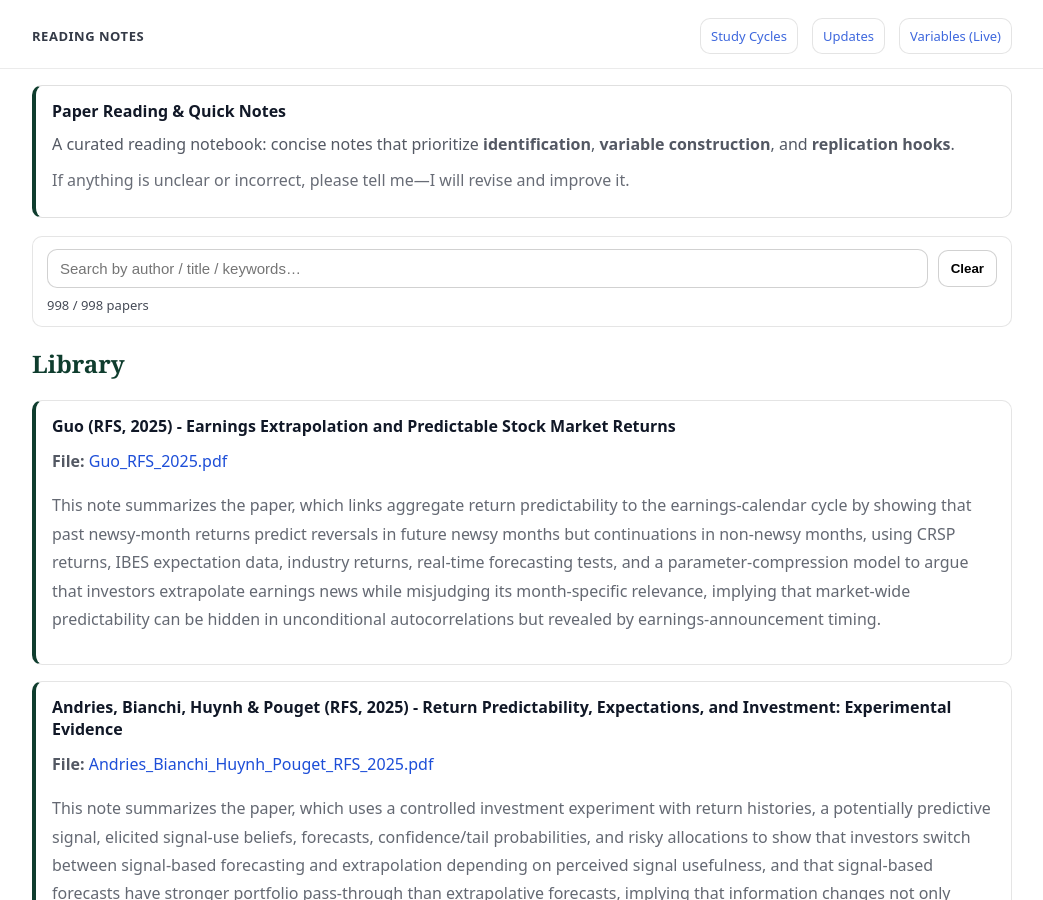
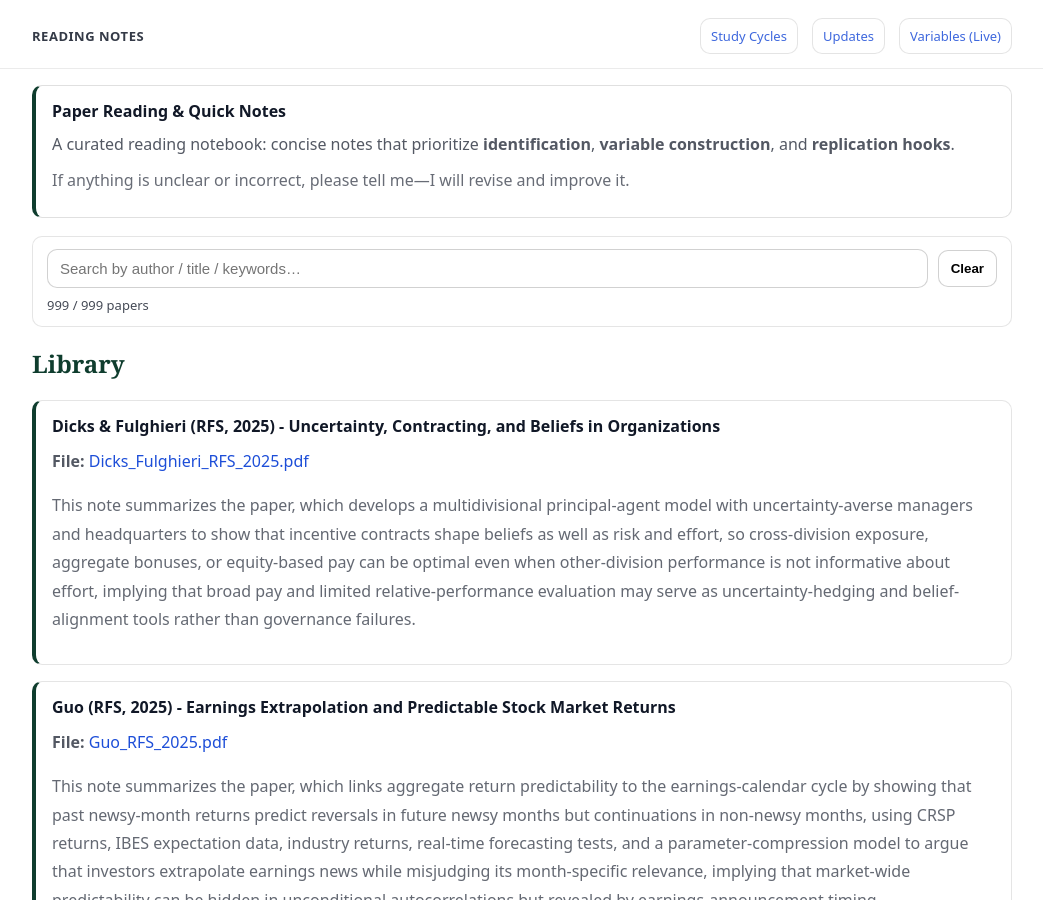
Before and after one commit to yaxinzn/study-archive, a Jekyll site: the page built from reading/index.md, in a window 1280 px wide and 900 px high. Shown: the whole window, without its empty margins (118-1161 px from the left). Built offline with Jekyll 4.4.1, drawn with Linux system fonts in a browser that asks for light colours.

Commit message:
Reading: add/update Dicks_Fulghieri_RFS_2025.pdf

```diff
--- a/_data/reading.yml
+++ b/_data/reading.yml
@@ -1,3 +1,7 @@
+- title: "Dicks & Fulghieri (RFS, 2025) - Uncertainty, Contracting, and Beliefs in Organizations"
+  file: "Dicks_Fulghieri_RFS_2025.pdf"
+  desc: "This note summarizes the paper, which develops a multidivisional principal-agent model with uncertainty-averse managers and headquarters to show that incentive contracts shape beliefs as well as risk and effort, so cross-division exposure, aggregate bonuses, or equity-based pay can be optimal even when other-division performance is not informative about effort, implying that broad pay and limited relative-performance evaluation may serve as uncertainty-hedging and belief-alignment tools rather than governance failures."
+
 - title: "Guo (RFS, 2025) - Earnings Extrapolation and Predictable Stock Market Returns"
   file: "Guo_RFS_2025.pdf"
   desc: "This note summarizes the paper, which links aggregate return predictability to the earnings-calendar cycle by showing that past newsy-month returns predict reversals in future newsy months but continuations in non-newsy months, using CRSP returns, IBES expectation data, industry returns, real-time forecasting tests, and a parameter-compression model to argue that investors extrapolate earnings news while misjudging its month-specific relevance, implying that market-wide predictability can be hidden in unconditional autocorrelations but revealed by earnings-announcement timing."
```
Also changed, not shown: 1 other file.
